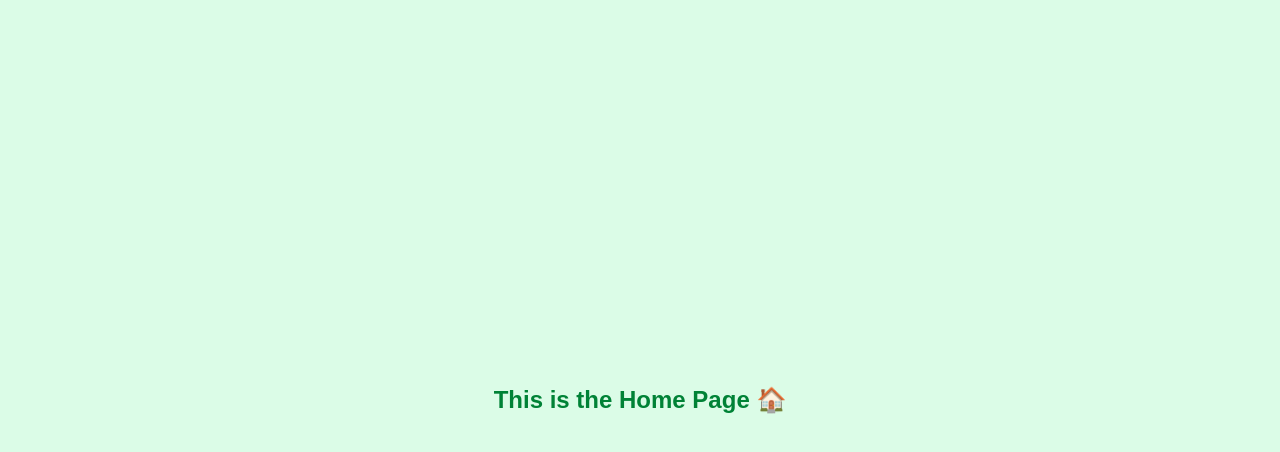
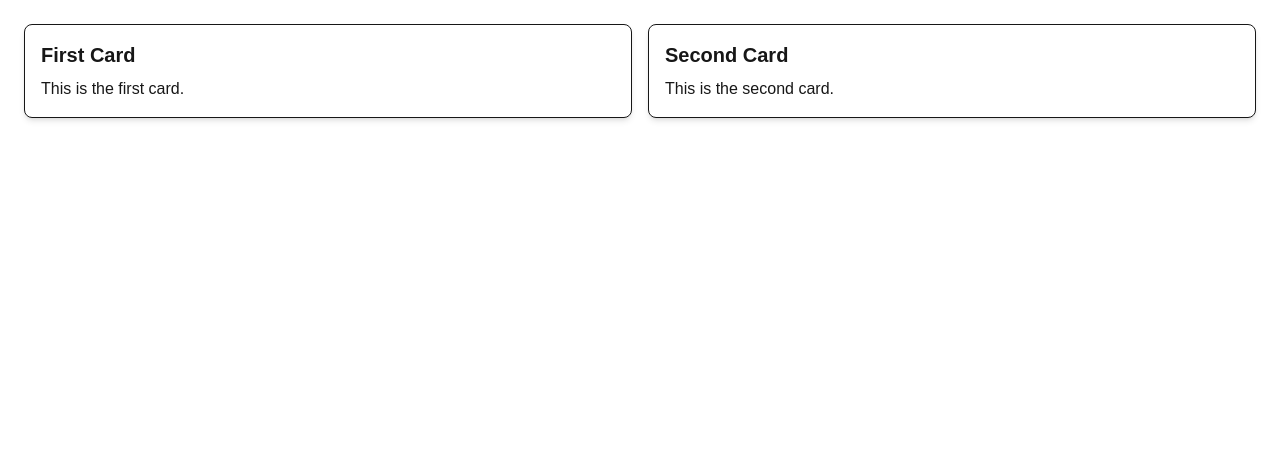
Before and after one commit to Docziet/alx-project-0x02-setup, a Next.js app in the folder alx-project-0x02/: page /home in a window 1280 px wide. Shown: the top 452 px of the page. Built offline with nearby package versions, Linux system fonts and the light colour scheme.

Commit message:
Task 3: Created reusable Card component and used in Home page

```diff
--- /dev/null
+++ b/alx-project-0x02/components/common/Card.tsx
@@ -0,0 +1,10 @@
+import { CardProps } from "@/interfaces";
+
+export default function Card({ title, content }: CardProps) {
+  return (
+    <div className="border rounded-lg shadow-md p-4 bg-white">
+      <h2 className="text-xl font-bold mb-2">{title}</h2>
+      <p>{content}</p>
+    </div>
+  );
+}
--- a/alx-project-0x02/interfaces/index.ts
+++ b/alx-project-0x02/interfaces/index.ts
@@ -2,24 +2,3 @@ export interface CardProps {
   title: string;
   content: string;
 }
-
-export interface ButtonProps {
-  size: "small" | "medium" | "large";
-  shape: "rounded-sm" | "rounded-md" | "rounded-full";
-  children: React.ReactNode;
-}
-
-export interface PostProps {
-  title: string;
-  body: string;
-  userId: number;
-}
-
-export interface UserProps {
-  name: string;
-  email: string;
-  address: {
-    street: string;
-    city: string;
-  };
-}
--- a/alx-project-0x02/pages/home.tsx
+++ b/alx-project-0x02/pages/home.tsx
@@ -1,7 +1,10 @@
+import Card from "@/components/common/Card";
+
 export default function HomePage() {
   return (
-    <div className="flex items-center justify-center min-h-screen bg-green-100">
-      <h1 className="text-2xl font-bold text-green-700">This is the Home Page 🏠</h1>
+    <div className="p-6 grid grid-cols-1 md:grid-cols-2 gap-4">
+      <Card title="First Card" content="This is the first card." />
+      <Card title="Second Card" content="This is the second card." />
     </div>
   );
 }
```
